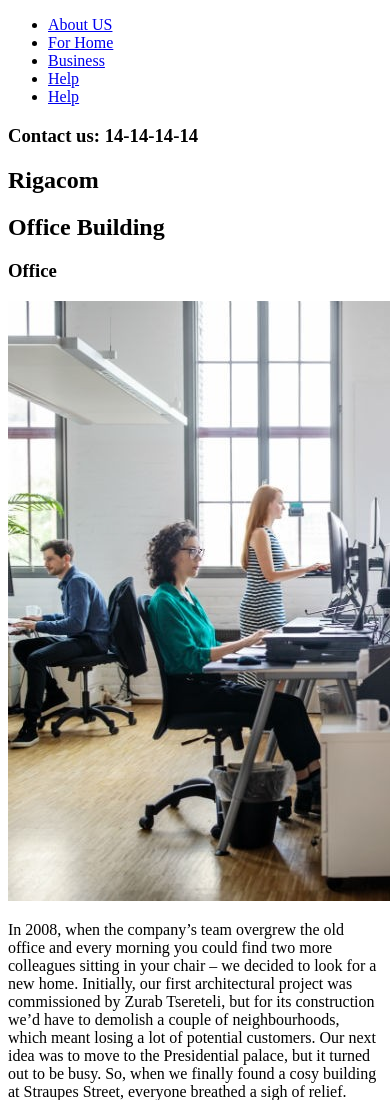
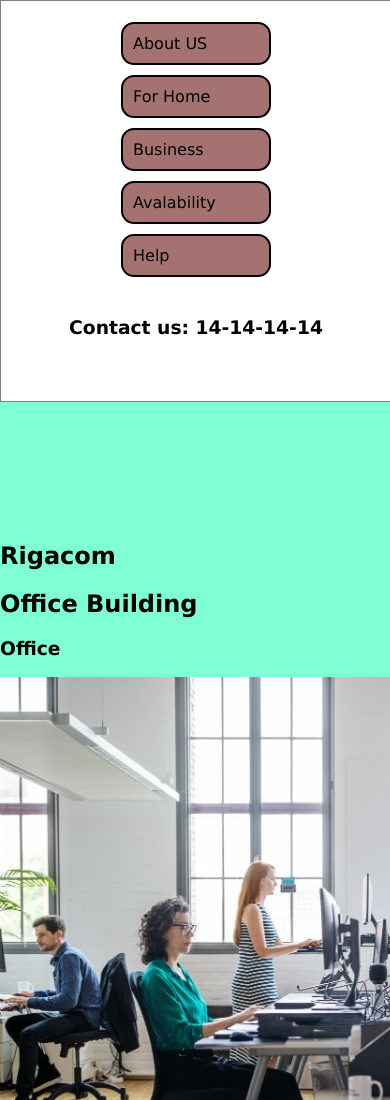
Before and after one commit to Arthury96/Portfolio-Website, a plain HTML site: page index.html in a window 390 px wide. Shown: the top 1100 px of the page. Drawn offline with Linux system fonts and the light colour scheme.

Commit message:
update 2.0

```diff
--- a/index.html
+++ b/index.html
@@ -2,6 +2,7 @@
 <html>
 <head>
     <title>Internet Provider</title>
+    <link rel="stylesheet" href="styles/style.css">
 
 </head>
 <body>
@@ -11,7 +12,7 @@
             <li><a href="#about">About US</a></li>
             <li><a href="#home">For Home</a></li>
             <li><a href="#business">Business</a></li>
-            <li><a href="#check">Help</a></li>
+            <li><a href="#check">Avalability</a></li>
             <li><a href="#help">Help</a></li>
 
         </ul>
--- a/styles/style.css
+++ b/styles/style.css
@@ -0,0 +1,85 @@
+html {
+  background-color: aquamarine;
+  font-family: 'Lucida Sans', 'Lucida Sans Regular', 'Lucida Grande',
+    'Lucida Sans Unicode', Geneva, Verdana, sans-serif;
+}
+
+body {
+  margin: 0;
+}
+
+header {
+  display: flex;
+  position: fixed;
+  top: 0px;
+  height: 80px;
+  z-index: 1;
+  background-color: rgb(255, 255, 255);
+  width: 100%;
+}
+
+header nav ul {
+  display: flex;
+  justify-content: space-around;
+  list-style-type: none;
+  width: 100%;
+  padding-left: 0px;
+}
+
+header nav ul li {
+  padding: 10px;
+  border: 2px solid black;
+  border-radius: 13px;
+  background-color: rgb(165, 114, 114);
+}
+
+header nav ul li a {
+  text-decoration: none;
+  color: black;
+}
+
+header nav {
+  width: 100%;
+}
+
+.head-contact {
+  display: flex;
+
+  align-items: center;
+}
+
+main {
+  position: relative;
+  top: 120px;
+}
+
+@media screen and (max-width: 650px) {
+  header {
+    flex-direction: column;
+    height: 400px;
+    position: static;
+    border: 1px solid grey;
+    width: 100%;
+  }
+
+  header nav {
+    display: flex;
+    justify-content: center;
+    width: 100%;
+  }
+
+  header .head-contact {
+    display: flex;
+    justify-content: center;
+    width: 100%;
+  }
+
+  header nav ul {
+    flex-direction: column;
+    width: 160px;
+  }
+
+  header nav ul li {
+    margin: 5px;
+  }
+}
```
